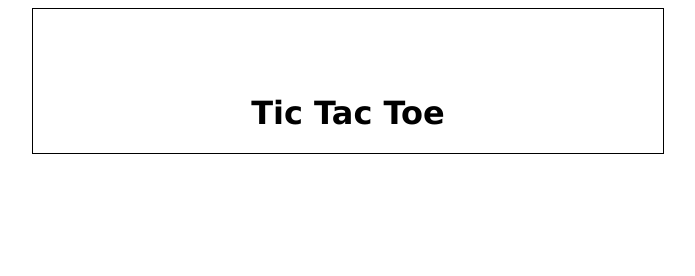
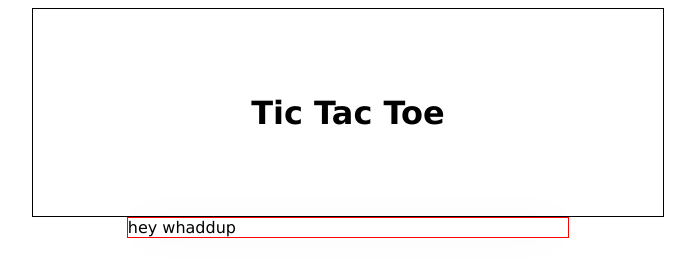
Before and after one commit to rhickey94/tictactoe, a plain HTML site: page index.html in a window 1280 px wide. Shown: the whole page, without its empty margins (292-987 px from the left). Drawn offline with Linux system fonts and the light colour scheme.

Commit message:
added initial styling

```diff
--- a/index.html
+++ b/index.html
@@ -5,17 +5,16 @@
     <meta http-equiv="X-UA-Compatible" content="IE=edge">
     <meta name="viewport" content="width=device-width, initial-scale=1.0">
     <link rel="stylesheet" href="styles.css">
+    <script src="app.js"></script>
     <title>Tic Tac Toe</title>
 </head>
 <body>
-    <div class="header">
-        <h1>
-            Tic Tac Toe
-        </h1>
-    </div>
+    <header>
+        <h1>Tic Tac Toe</h1>
+    </header>
 
-    <div class="body">
-
+    <div class="container">
+        hey whaddup
     </div>
 
 </body>
--- a/styles.css
+++ b/styles.css
@@ -3,10 +3,18 @@
     box-sizing: border-box;
 }
 
-.header {
+header {
     border: 1px black solid;
     width: 50%;
     margin: 0 auto;
     text-align: center;
-    padding-top: 5%;
+    padding: 5%;
 }
+
+.container {
+    display: grid;
+    width: 35%;
+    margin: auto;
+    box-shadow: 0px 0px 40px -10px rgba(0,0,0,0.49);
+    border: 1px solid red;
+}
```
